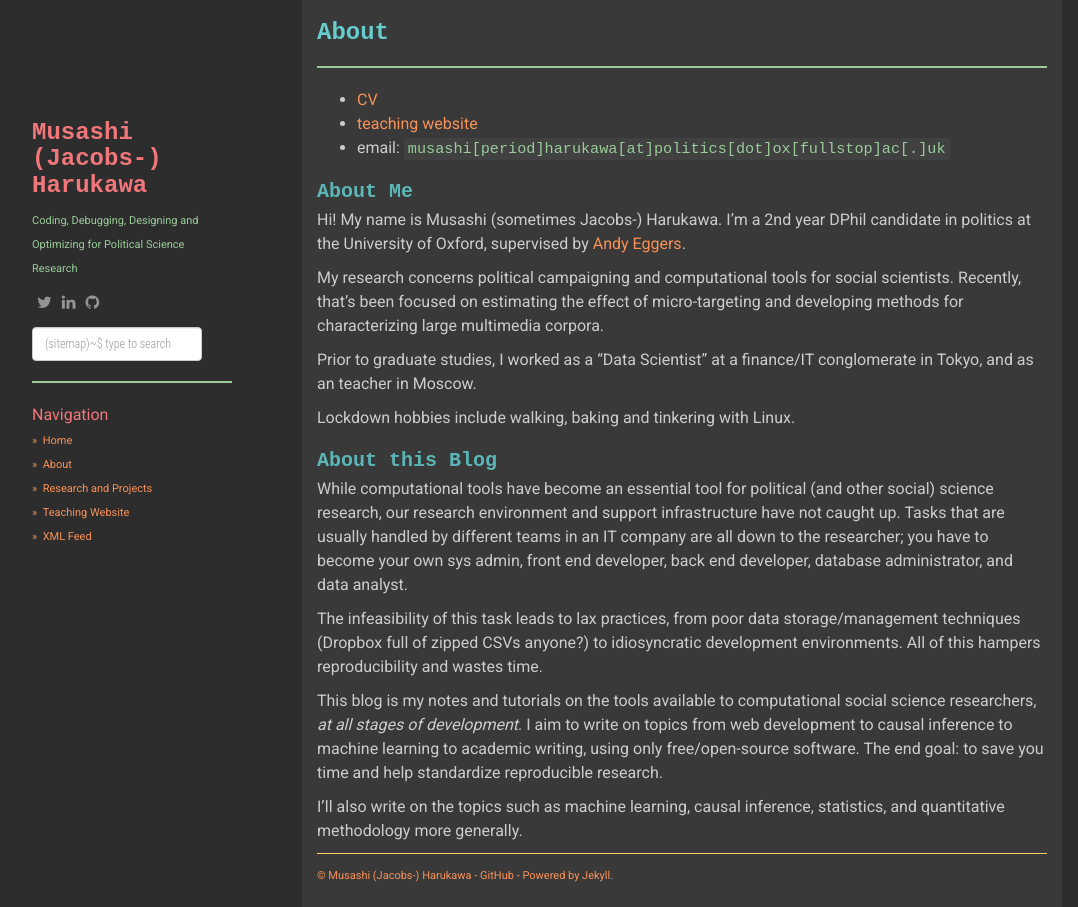
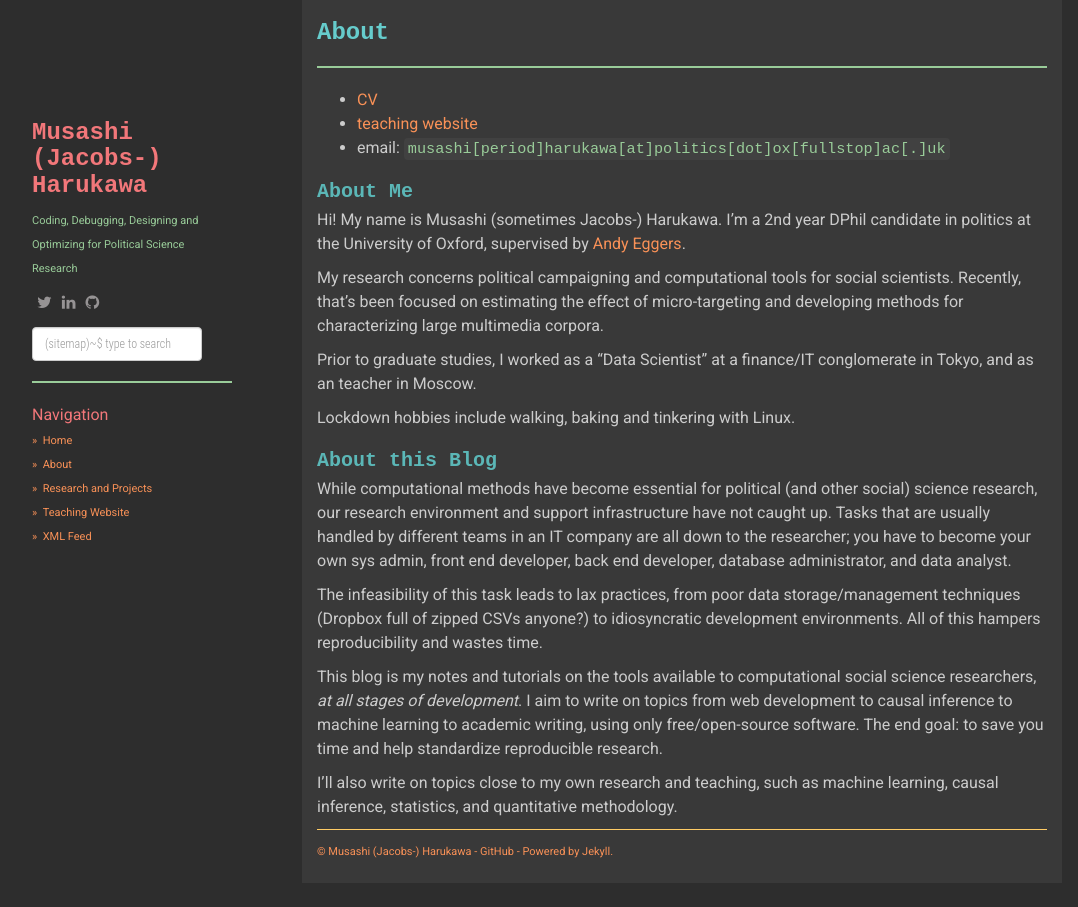
Before and after one commit to muhark/muhark.github.io, a Jekyll site: the page built from about.md, in a window 1280 px wide. Shown: the whole page, without its empty margins (53-1131 px from the left). Built offline with Jekyll 4.4.1, drawn with Linux system fonts in a browser that asks for light colours; nearby versions of some CDN libraries.

Commit message:
Updating CV

```diff
--- a/about.md
+++ b/about.md
@@ -4,7 +4,7 @@
 permalink: /about/
 ---
 
-- [CV](/static/docs/mharukawa-cv-2021-03-22.pdf)
+- [CV](/static/docs/mharukawa_cv.pdf)
 - [teaching website](https://muhark.github.io/dpir-intro-python)
 - email: `musashi[period]harukawa[at]politics[dot]ox[fullstop]ac[.]uk`
 
@@ -20,10 +20,10 @@
 
 ## About this Blog
 
-While computational tools have become an essential tool for political (and other social) science research, our research environment and support infrastructure have not caught up. Tasks that are usually handled by different teams in an IT company are all down to the researcher; you have to become your own sys admin, front end developer, back end developer, database administrator, and data analyst.
+While computational methods have become essential for political (and other social) science research, our research environment and support infrastructure have not caught up. Tasks that are usually handled by different teams in an IT company are all down to the researcher; you have to become your own sys admin, front end developer, back end developer, database administrator, and data analyst.
 
 The infeasibility of this task leads to lax practices, from poor data storage/management techniques (Dropbox full of zipped CSVs anyone?) to idiosyncratic development environments. All of this hampers reproducibility and wastes time.
 
 This blog is my notes and tutorials on the tools available to computational social science researchers, _at all stages of development_. I aim to write on topics from web development to causal inference to machine learning to academic writing, using only free/open-source software. The end goal: to save you time and help standardize reproducible research.
 
-I'll also write on the topics such as machine learning, causal inference, statistics, and quantitative methodology more generally.
+I'll also write on topics close to my own research and teaching, such as machine learning, causal inference, statistics, and quantitative methodology.
```
Also changed, not shown: 1 other file.
